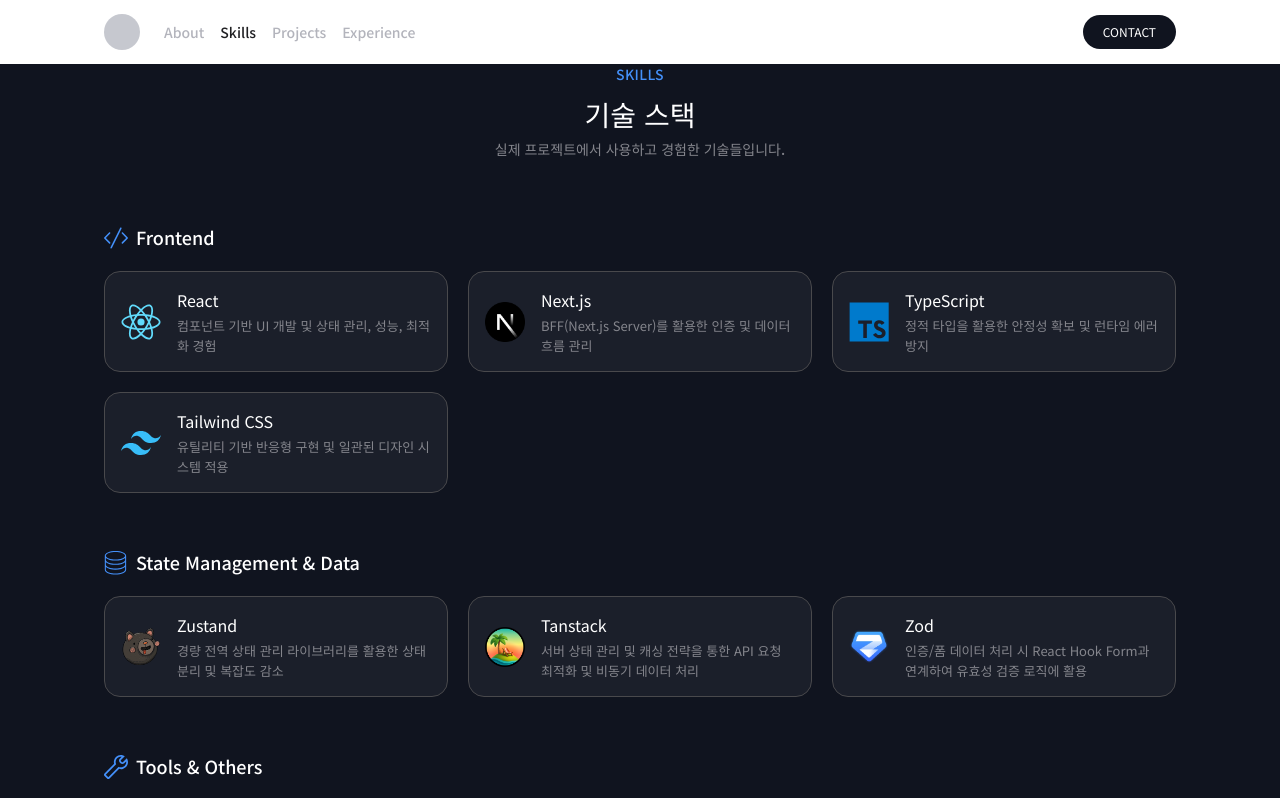
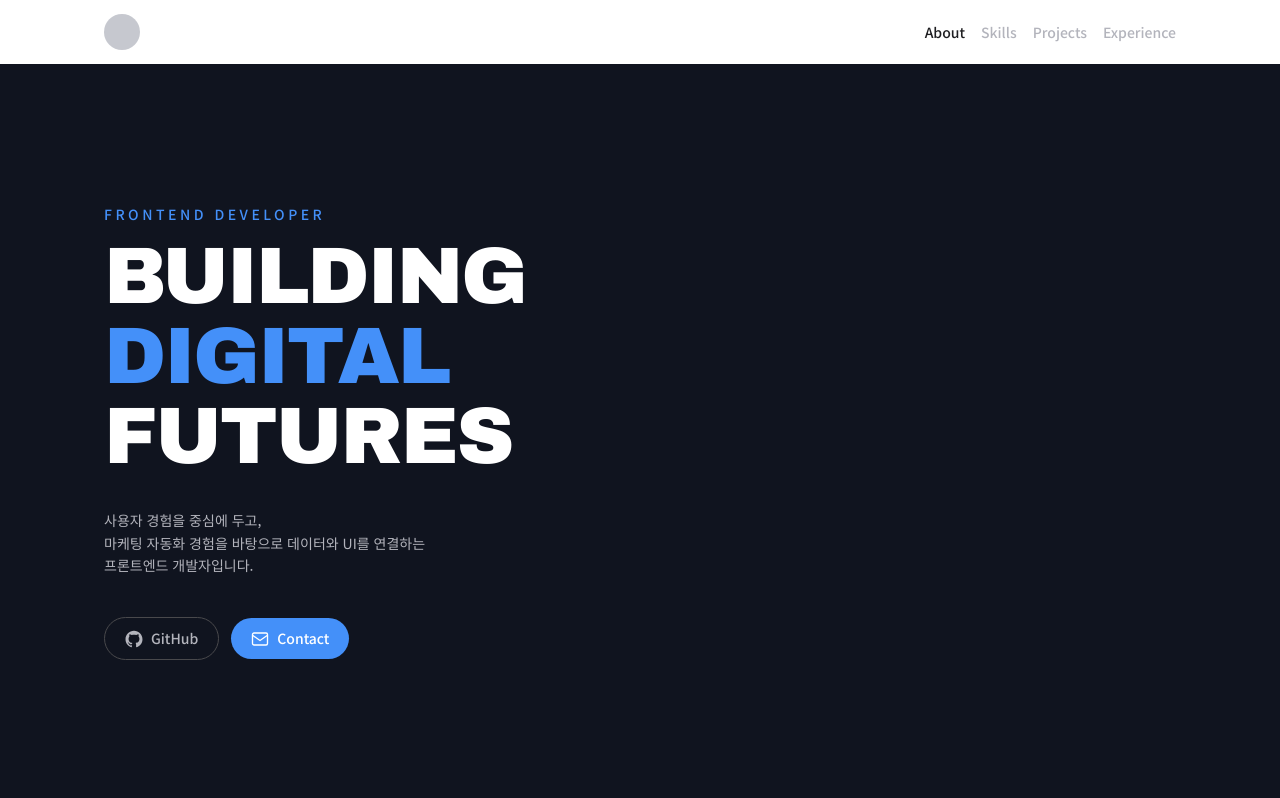
Before and after one commit to luneyeo/fe-portfolio, a Next.js app: page / in a window 1280 px wide. Shown: the top 798 px of the page. Built offline with nearby package versions, Linux system fonts and the light colour scheme.

Commit message:
✨ feat: about 영역 컴포넌트 구현

```diff
--- a/app/layout.tsx
+++ b/app/layout.tsx
@@ -1,7 +1,7 @@
 import Footer from '@/components/ui/Footer';
 import Header from '@/components/ui/Header';
 import '@/styles/globals.css';
-import { Noto_Sans_KR } from 'next/font/google';
+import { Archivo_Black, Noto_Sans_KR } from 'next/font/google';
 import React from 'react';
 
 const notoSansKR = Noto_Sans_KR({
@@ -10,16 +10,25 @@
   variable: '--font-noto-sans-kr',
 });
 
+const archivoBlack = Archivo_Black({
+  subsets: ['latin'],
+  weight: ['400'],
+  variable: '--font-archivo-black',
+});
+
 export default function RootLayout({
   children,
 }: Readonly<{
   children: React.ReactNode;
 }>) {
   return (
-    <html lang="ko" className={notoSansKR.variable}>
+    <html
+      lang="ko"
+      className={`${notoSansKR.variable} ${archivoBlack.variable}`}
+    >
       <body>
         <Header />
-        <main className="mb-30 flex flex-col gap-50">{children}</main>
+        <main className="mb-40 flex flex-col gap-34">{children}</main>
         <Footer />
       </body>
     </html>
--- a/app/page.tsx
+++ b/app/page.tsx
@@ -1,10 +1,12 @@
 import ExperienceSection from '@/components/sections/ExperienceSection';
+import HeroSection from '@/components/sections/HeroSection';
 import ProjectsSection from '@/components/sections/ProjectsSection';
 import SkillsSection from '@/components/sections/SkillsSection';
 
 export default function Home() {
   return (
     <>
+      <HeroSection />
       <SkillsSection />
       <ProjectsSection />
       <ExperienceSection />
--- a/components/common/SectionTitle.tsx
+++ b/components/common/SectionTitle.tsx
@@ -11,7 +11,7 @@
 }: SectionTitleProps) {
   return (
     <div className="flex flex-col items-center">
-      <span className="typo-14-medium mb-2 tracking-wide text-blue-500">
+      <span className="typo-14-medium mb-2 tracking-wide text-blue-500 uppercase">
         {subTitle}
       </span>
       <h2 className="typo-28-medium mb-1">{title}</h2>
--- /dev/null
+++ b/components/sections/HeroSection.tsx
@@ -0,0 +1,56 @@
+import IcGithub from '@/components/ui/icons/IcGithub';
+import IcMail from '@/components/ui/icons/IcMail';
+
+const GITHUB_URL = 'https://github.com/luneyeo';
+const EMAIL = 'ssyeo1204@gmail.com';
+
+export default function HeroSection() {
+  return (
+    <section id="about" className="bg-primary-900 relative overflow-hidden">
+      <div className="relative mx-auto flex min-h-[calc(100vh-64px)] w-280 max-w-280 flex-col justify-center px-6 py-20">
+        <div className="flex flex-col">
+          <span className="typo-14-medium mb-3 tracking-[.25em] text-blue-500 uppercase">
+            Frontend Developer
+          </span>
+          <div className="mb-8 flex flex-col">
+            <p className="font-archivo text-[80px] leading-none tracking-tight">
+              BUILDING
+              <br />
+              <span className="text-blue-500">DIGITAL</span>
+              <br />
+              FUTURES
+            </p>
+          </div>
+          <div className="mb-8 flex flex-col">
+            <p className="typo-14-regular max-w-md leading-relaxed text-gray-300">
+              사용자 경험을 중심에 두고,
+              <br />
+              마케팅 자동화 경험을 바탕으로 데이터와 UI를 연결하는
+              <br />
+              프론트엔드 개발자입니다.
+            </p>
+          </div>
+
+          <div className="mt-2 flex items-center gap-3">
+            <a
+              href={GITHUB_URL}
+              target="_blank"
+              rel="noopener noreferrer"
+              className="typo-14-medium flex items-center gap-2 rounded-full border border-gray-800 px-5 py-2.5 text-gray-300 transition-colors hover:border-gray-600 hover:text-white"
+            >
+              <IcGithub />
+              GitHub
+            </a>
+            <a
+              href={`mailto:${EMAIL}`}
+              className="typo-14-medium flex items-center gap-2 rounded-full bg-blue-500 px-5 py-2.5 text-white transition-opacity hover:opacity-80"
+            >
+              <IcMail />
+              Contact
+            </a>
+          </div>
+        </div>
+      </div>
+    </section>
+  );
+}
--- a/components/ui/Header.tsx
+++ b/components/ui/Header.tsx
@@ -42,8 +42,8 @@
   return (
     <header className="sticky top-0 z-50 h-16 bg-white">
       <div className="mx-auto flex h-full w-280 max-w-280 items-center justify-between px-6">
+        <div className="h-9 w-9 rounded-full bg-gray-200" />
         <nav className="flex items-center gap-6">
-          <div className="h-9 w-9 rounded-full bg-gray-200" />
           <ul className="flex items-center gap-4">
             {navItems.map(({ id, label }) => (
               <li key={id} className="flex">
@@ -63,13 +63,6 @@
             ))}
           </ul>
         </nav>
-        <button
-          type="button"
-          onClick={() => scrollTo('contact')}
-          className="typo-12-regular bg-primary-900 cursor-pointer rounded-full px-5 py-2 text-white transition-opacity hover:bg-blue-500"
-        >
-          CONTACT
-        </button>
       </div>
     </header>
   );
--- a/styles/colors.css
+++ b/styles/colors.css
@@ -6,6 +6,28 @@
   --color-primary-700: #232833;
   --color-primary-800: #1b1f2a;
   --color-primary-900: #10141f;
+
+  --color-blue-500: #4490f9;
+
+  /* === LIGHT TOKENS ===
+  --color-primary-100: #e6eeff;
+  --color-primary-200: #b3ccff;
+  --color-primary-300: #80aaff;
+  --color-primary-400: #4d88ff;
+  --color-primary-500: #0052ff;
+  --color-primary-600: #0047e6;
+  --color-primary-700: #003bcc;
+  --color-primary-800: #002fb3;
+  --color-primary-900: #002399;
+
+  --color-blue-600: #3636f0;
+  --color-blue-500: #3b82f6;
+  --color-blue-400: #6060f0;
+  --color-blue-300: #8686ec;
+  --color-blue-200: #acaef2;
+  --color-blue-100: #c8caf6;
+  --color-blue-50: #e4e5fb;
+  === TOKENS END === */
 
   --color-gray-25: #f8f8f8;
   --color-gray-50: #edeef2;
@@ -22,6 +44,4 @@
 
   --color-black: #000000;
   --color-white: #ffffff;
-
-  --color-blue-500: #4490f9;
 }
--- a/styles/font.css
+++ b/styles/font.css
@@ -1,4 +1,6 @@
 @theme {
+  --font-archivo: var(--font-archivo-black);
+
   --text-10: 0.625rem; /* 10px */
   --text-12: 0.75rem; /* 12px */
   --text-13: 0.8125rem; /* 13px */
```
